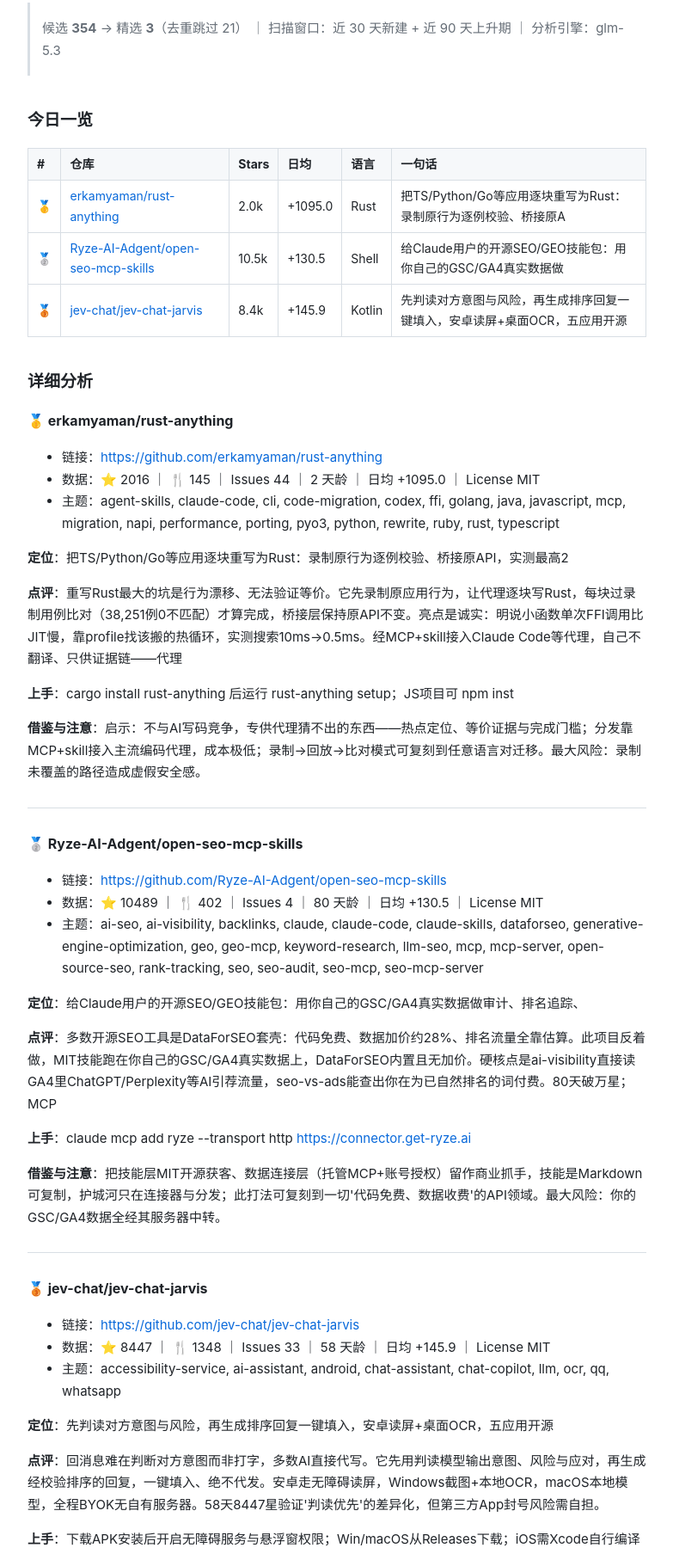
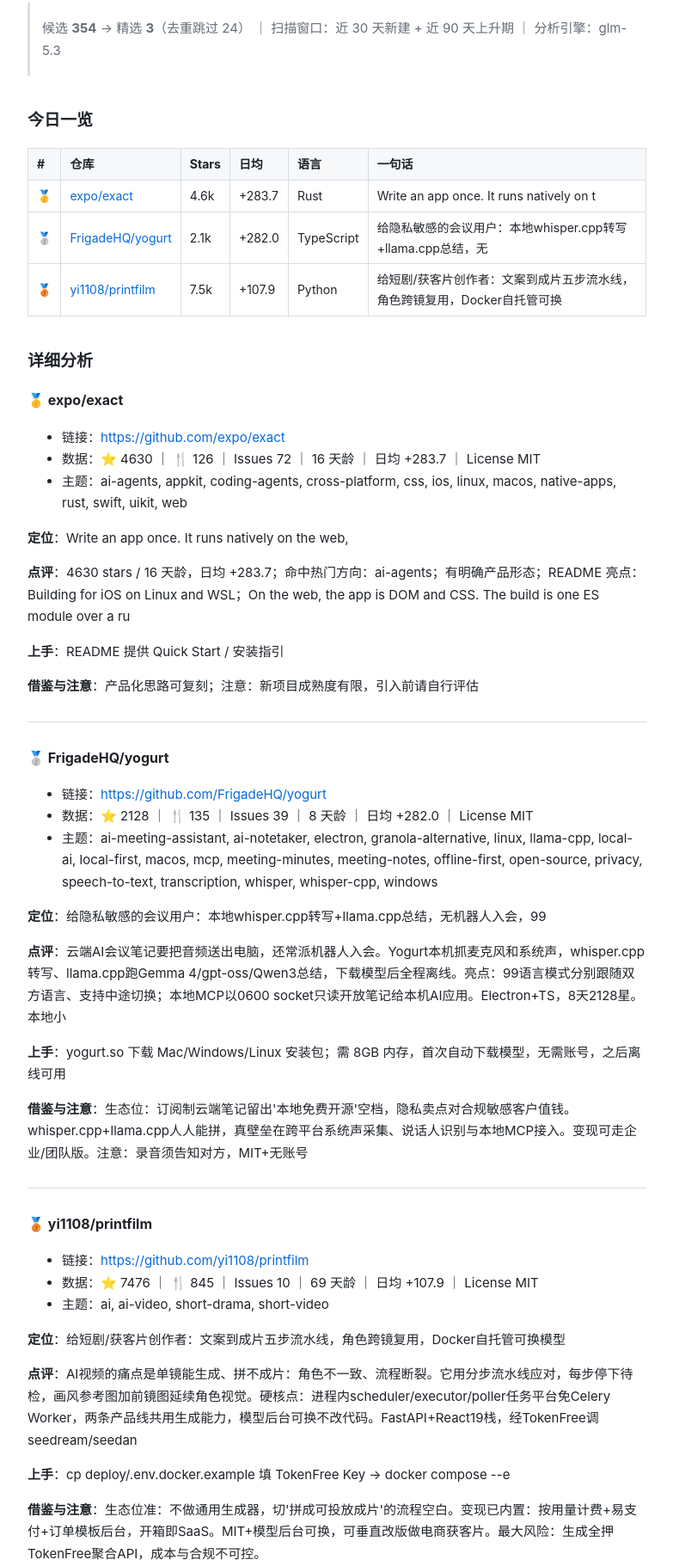
Before and after one commit to coolyi/ai-github-news, a plain HTML site: page 2026-11-18.html in a window 1280 px wide. Shown: the part 407-2221 px from the top of the page at 86% size, without its empty margins (248-1031 px from the left). Drawn offline with Linux system fonts and the light colour scheme.

Commit message:
发布 2026-11-18 日报 [skip ci]

```diff
--- a/2026-11-18.html
+++ b/2026-11-18.html
@@ -42,7 +42,7 @@ footer.site { margin-top:48px; color:var(--muted); font-size:13px; border-top:1p
 <li><a href="./2026-11-17.html">2026年11月17日</a></li></ul></nav>
 <article><h1>GitHub AI 应用日报 · 2026-11-18</h1>
 <blockquote>
-<p>候选 <strong>354</strong> → 精选 <strong>3</strong>（去重跳过 21） ｜ 扫描窗口：近 30 天新建 + 近 90 天上升期 ｜ 分析引擎：glm-5.3</p>
+<p>候选 <strong>354</strong> → 精选 <strong>3</strong>（去重跳过 24） ｜ 扫描窗口：近 30 天新建 + 近 90 天上升期 ｜ 分析引擎：glm-5.3</p>
 </blockquote>
 <h2>今日一览</h2>
 <table>
@@ -58,65 +58,65 @@ footer.site { margin-top:48px; color:var(--muted); font-size:13px; border-top:1p
 </thead>
 <tbody><tr>
 <td>🥇</td>
-<td><a href="https://github.com/erkamyaman/rust-anything">erkamyaman/rust-anything</a></td>
-<td>2.0k</td>
-<td>+1095.0</td>
+<td><a href="https://github.com/expo/exact">expo/exact</a></td>
+<td>4.6k</td>
+<td>+283.7</td>
 <td>Rust</td>
-<td>把TS/Python/Go等应用逐块重写为Rust：录制原行为逐例校验、桥接原A</td>
+<td>Write an app once. It runs natively on t</td>
 </tr>
 <tr>
 <td>🥈</td>
-<td><a href="https://github.com/Ryze-AI-Adgent/open-seo-mcp-skills">Ryze-AI-Adgent/open-seo-mcp-skills</a></td>
-<td>10.5k</td>
-<td>+130.5</td>
-<td>Shell</td>
-<td>给Claude用户的开源SEO/GEO技能包：用你自己的GSC/GA4真实数据做</td>
+<td><a href="https://github.com/FrigadeHQ/yogurt">FrigadeHQ/yogurt</a></td>
+<td>2.1k</td>
+<td>+282.0</td>
+<td>TypeScript</td>
+<td>给隐私敏感的会议用户：本地whisper.cpp转写+llama.cpp总结，无</td>
 </tr>
 <tr>
 <td>🥉</td>
-<td><a href="https://github.com/jev-chat/jev-chat-jarvis">jev-chat/jev-chat-jarvis</a></td>
-<td>8.4k</td>
-<td>+145.9</td>
-<td>Kotlin</td>
-<td>先判读对方意图与风险，再生成排序回复一键填入，安卓读屏+桌面OCR，五应用开源</td>
+<td><a href="https://github.com/yi1108/printfilm">yi1108/printfilm</a></td>
+<td>7.5k</td>
+<td>+107.9</td>
+<td>Python</td>
+<td>给短剧/获客片创作者：文案到成片五步流水线，角色跨镜复用，Docker自托管可换</td>
 </tr>
 </tbody></table>
 <h2>详细分析</h2>
-<h3>🥇 erkamyaman/rust-anything</h3>
+<h3>🥇 expo/exact</h3>
 <ul>
-<li>链接：<a href="https://github.com/erkamyaman/rust-anything">https://github.com/erkamyaman/rust-anything</a></li>
-<li>数据：⭐ 2016 ｜ 🍴 145 ｜ Issues 44 ｜ 2 天龄 ｜ 日均 +1095.0 ｜ License MIT</li>
-<li>主题：agent-skills, claude-code, cli, code-migration, codex, ffi, golang, java, javascript, mcp, migration, napi, performance, porting, pyo3, python, rewrite, ruby, rust, typescript</li>
+<li>链接：<a href="https://github.com/expo/exact">https://github.com/expo/exact</a></li>
+<li>数据：⭐ 4630 ｜ 🍴 126 ｜ Issues 72 ｜ 16 天龄 ｜ 日均 +283.7 ｜ License MIT</li>
+<li>主题：ai-agents, appkit, coding-agents, cross-platform, css, ios, linux, macos, native-apps, rust, swift, uikit, web</li>
 </ul>
-<p><strong>定位</strong>：把TS/Python/Go等应用逐块重写为Rust：录制原行为逐例校验、桥接原API，实测最高2</p>
-<p><strong>点评</strong>：重写Rust最大的坑是行为漂移、无法验证等价。它先录制原应用行为，让代理逐块写Rust，每块过录制用例比对（38,251例0不匹配）才算完成，桥接层保持原API不变。亮点是诚实：明说小函数单次FFI调用比JIT慢，靠profile找该搬的热循环，实测搜索10ms→0.5ms。经MCP+skill接入Claude Code等代理，自己不翻译、只供证据链——代理</p>
-<p><strong>上手</strong>：cargo install rust-anything 后运行 rust-anything setup；JS项目可 npm inst</p>
-<p><strong>借鉴与注意</strong>：启示：不与AI写码竞争，专供代理猜不出的东西——热点定位、等价证据与完成门槛；分发靠MCP+skill接入主流编码代理，成本极低；录制→回放→比对模式可复刻到任意语言对迁移。最大风险：录制未覆盖的路径造成虚假安全感。</p>
+<p><strong>定位</strong>：Write an app once. It runs natively on the web, </p>
+<p><strong>点评</strong>：4630 stars / 16 天龄，日均 +283.7；命中热门方向：ai-agents；有明确产品形态；README 亮点：Building for iOS on Linux and WSL；On the web, the app is DOM and CSS. The build is one ES module over a ru</p>
+<p><strong>上手</strong>：README 提供 Quick Start / 安装指引</p>
+<p><strong>借鉴与注意</strong>：产品化思路可复刻；注意：新项目成熟度有限，引入前请自行评估</p>
 <hr>
-<h3>🥈 Ryze-AI-Adgent/open-seo-mcp-skills</h3>
+<h3>🥈 FrigadeHQ/yogurt</h3>
 <ul>
-<li>链接：<a href="https://github.com/Ryze-AI-Adgent/open-seo-mcp-skills">https://github.com/Ryze-AI-Adgent/open-seo-mcp-skills</a></li>
-<li>数据：⭐ 10489 ｜ 🍴 402 ｜ Issues 4 ｜ 80 天龄 ｜ 日均 +130.5 ｜ License MIT</li>
-<li>主题：ai-seo, ai-visibility, backlinks, claude, claude-code, claude-skills, dataforseo, generative-engine-optimization, geo, geo-mcp, keyword-research, llm-seo, mcp, mcp-server, open-source-seo, rank-tracking, seo, seo-audit, seo-mcp, seo-mcp-server</li>
+<li>链接：<a href="https://github.com/FrigadeHQ/yogurt">https://github.com/FrigadeHQ/yogurt</a></li>
+<li>数据：⭐ 2128 ｜ 🍴 135 ｜ Issues 39 ｜ 8 天龄 ｜ 日均 +282.0 ｜ License MIT</li>
+<li>主题：ai-meeting-assistant, ai-notetaker, electron, granola-alternative, linux, llama-cpp, local-ai, local-first, macos, mcp, meeting-minutes, meeting-notes, offline-first, open-source, privacy, speech-to-text, transcription, whisper, whisper-cpp, windows</li>
 </ul>
-<p><strong>定位</strong>：给Claude用户的开源SEO/GEO技能包：用你自己的GSC/GA4真实数据做审计、排名追踪、</p>
-<p><strong>点评</strong>：多数开源SEO工具是DataForSEO套壳：代码免费、数据加价约28%、排名流量全靠估算。此项目反着做，MIT技能跑在你自己的GSC/GA4真实数据上，DataForSEO内置且无加价。硬核点是ai-visibility直接读GA4里ChatGPT/Perplexity等AI引荐流量，seo-vs-ads能查出你在为已自然排名的词付费。80天破万星；MCP</p>
-<p><strong>上手</strong>：claude mcp add ryze --transport http <a href="https://connector.get-ryze.ai">https://connector.get-ryze.ai</a></p>
-<p><strong>借鉴与注意</strong>：把技能层MIT开源获客、数据连接层（托管MCP+账号授权）留作商业抓手，技能是Markdown可复制，护城河只在连接器与分发；此打法可复刻到一切&#39;代码免费、数据收费&#39;的API领域。最大风险：你的GSC/GA4数据全经其服务器中转。</p>
+<p><strong>定位</strong>：给隐私敏感的会议用户：本地whisper.cpp转写+llama.cpp总结，无机器人入会，99</p>
+<p><strong>点评</strong>：云端AI会议笔记要把音频送出电脑，还常派机器人入会。Yogurt本机抓麦克风和系统声，whisper.cpp转写、llama.cpp跑Gemma 4/gpt-oss/Qwen3总结，下载模型后全程离线。亮点：99语言模式分别跟随双方语言、支持中途切换；本地MCP以0600 socket只读开放笔记给本机AI应用。Electron+TS，8天2128星。本地小</p>
+<p><strong>上手</strong>：yogurt.so 下载 Mac/Windows/Linux 安装包；需 8GB 内存，首次自动下载模型，无需账号，之后离线可用</p>
+<p><strong>借鉴与注意</strong>：生态位：订阅制云端笔记留出&#39;本地免费开源&#39;空档，隐私卖点对合规敏感客户值钱。whisper.cpp+llama.cpp人人能拼，真壁垒在跨平台系统声采集、说话人识别与本地MCP接入。变现可走企业/团队版。注意：录音须告知对方，MIT+无账号</p>
 <hr>
-<h3>🥉 jev-chat/jev-chat-jarvis</h3>
+<h3>🥉 yi1108/printfilm</h3>
 <ul>
-<li>链接：<a href="https://github.com/jev-chat/jev-chat-jarvis">https://github.com/jev-chat/jev-chat-jarvis</a></li>
-<li>数据：⭐ 8447 ｜ 🍴 1348 ｜ Issues 33 ｜ 58 天龄 ｜ 日均 +145.9 ｜ License MIT</li>
-<li>主题：accessibility-service, ai-assistant, android, chat-assistant, chat-copilot, llm, ocr, qq, whatsapp</li>
+<li>链接：<a href="https://github.com/yi1108/printfilm">https://github.com/yi1108/printfilm</a></li>
+<li>数据：⭐ 7476 ｜ 🍴 845 ｜ Issues 10 ｜ 69 天龄 ｜ 日均 +107.9 ｜ License MIT</li>
+<li>主题：ai, ai-video, short-drama, short-video</li>
 </ul>
-<p><strong>定位</strong>：先判读对方意图与风险，再生成排序回复一键填入，安卓读屏+桌面OCR，五应用开源</p>
-<p><strong>点评</strong>：回消息难在判断对方意图而非打字，多数AI直接代写。它先用判读模型输出意图、风险与应对，再生成经校验排序的回复，一键填入、绝不代发。安卓走无障碍读屏，Windows截图+本地OCR，macOS本地模型，全程BYOK无自有服务器。58天8447星验证&#39;判读优先&#39;的差异化，但第三方App封号风险需自担。</p>
-<p><strong>上手</strong>：下载APK安装后开启无障碍服务与悬浮窗权限；Win/macOS从Releases下载；iOS需Xcode自行编译</p>
-<p><strong>借鉴与注意</strong>：生态位选&#39;辅助决策&#39;而非&#39;自动回复&#39;，人始终按键发送，规避代聊信任问题；BYOK零推理成本，靠赞助商变现可参考。无障碍读屏+OCR方案可复刻，壁垒在判读模型。最大风险：违反第三方App条款遭封号。</p>
+<p><strong>定位</strong>：给短剧/获客片创作者：文案到成片五步流水线，角色跨镜复用，Docker自托管可换模型</p>
+<p><strong>点评</strong>：AI视频的痛点是单镜能生成、拼不成片：角色不一致、流程断裂。它用分步流水线应对，每步停下待检，画风参考图加前镜图延续角色视觉。硬核点：进程内scheduler/executor/poller任务平台免Celery Worker，两条产品线共用生成能力，模型后台可换不改代码。FastAPI+React19栈，经TokenFree调seedream/seedan</p>
+<p><strong>上手</strong>：cp deploy/.env.docker.example 填 TokenFree Key → docker compose --e</p>
+<p><strong>借鉴与注意</strong>：生态位准：不做通用生成器，切&#39;拼成可投放成片&#39;的流程空白。变现已内置：按用量计费+易支付+订单模板后台，开箱即SaaS。MIT+模型后台可换，可垂直改版做电商获客片。最大风险：生成全押TokenFree聚合API，成本与合规不可控。</p>
 <hr>
 <blockquote>
-<p>由 <a href="https://github.com/">iGithubNews</a> 自动生成 ｜ 数据来源 GitHub Search API ｜ 生成时间 2026/11/18 16:27:08</p>
+<p>由 <a href="https://github.com/">iGithubNews</a> 自动生成 ｜ 数据来源 GitHub Search API ｜ 生成时间 2026/11/18 17:12:59</p>
 </blockquote>
 
 </article>
```
Also changed, not shown: index.html (+40 -40 lines), 1 other file.
